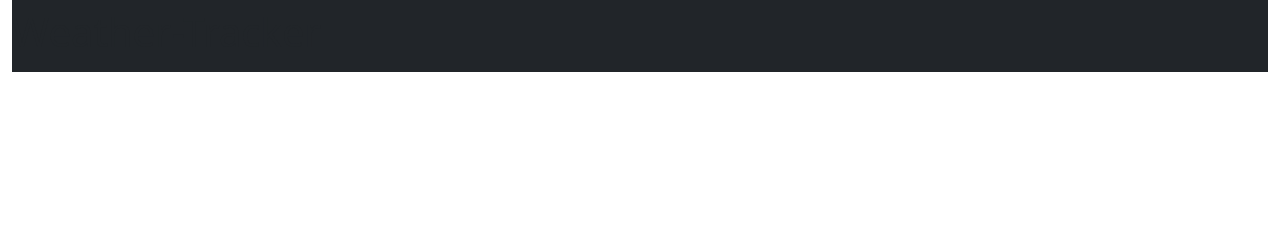
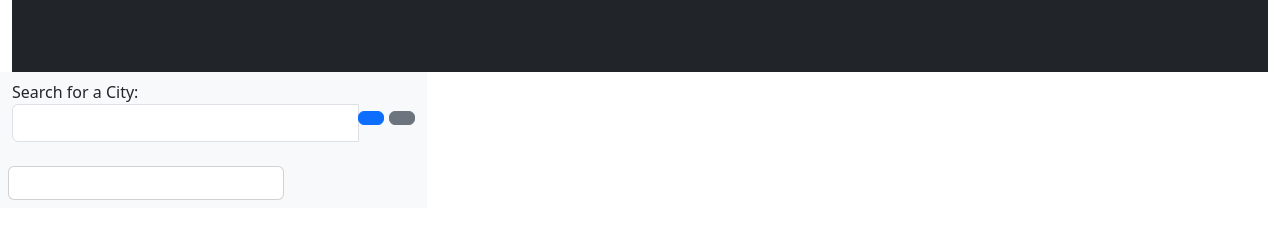
Before and after one commit to JavierBurgara/Weather-Tracker, a plain HTML site: page index.html in a window 1280 px wide. Drawn offline with nearby package versions, Linux system fonts and the light colour scheme.

Commit message:
added list and row column

```diff
--- a/index.html
+++ b/index.html
@@ -14,8 +14,32 @@
         <nav class="navbar bg-dark">
             <h1 class="header-style">Weather-Tracker</h1>
         </nav>
-        <!--setting up the header bar-->
-
+        <!-- Search and Clear Button -->
+        <div class="row">
+            <div class="col-4 bg-light">
+                <div class="mt-2">Search for a City:</div>
+                <div class="input-group mb-3">
+                    <input type="text" id="city" class="form-control">
+                    <div class="input-group=append">
+                        <!-- Search button -->
+                        <button class="btn btn-primary" type="button" id="searchCity"><i class="fas fa-search"></i></button>
+                        <!-- Clear button -->
+                        <button class="btn btn-secondary" type="button" id="clear"><i class="fas fa-times-circle"></i></button>
+                    </div>
+                </div>
+                <!-- left column / list-->
+                <div class="list-group">
+                </div>
+                <div class="col-8">
+                    <div class="row p-2">
+                        <div class="card">
+                            <!-- main card -->
+                            <div class="card-body"></div>
+                        </div>
+                    </div>
+                </div>
+            </div>
+        </div>
     </div>
     <script src="./assets/script.js"></script>
 
```
